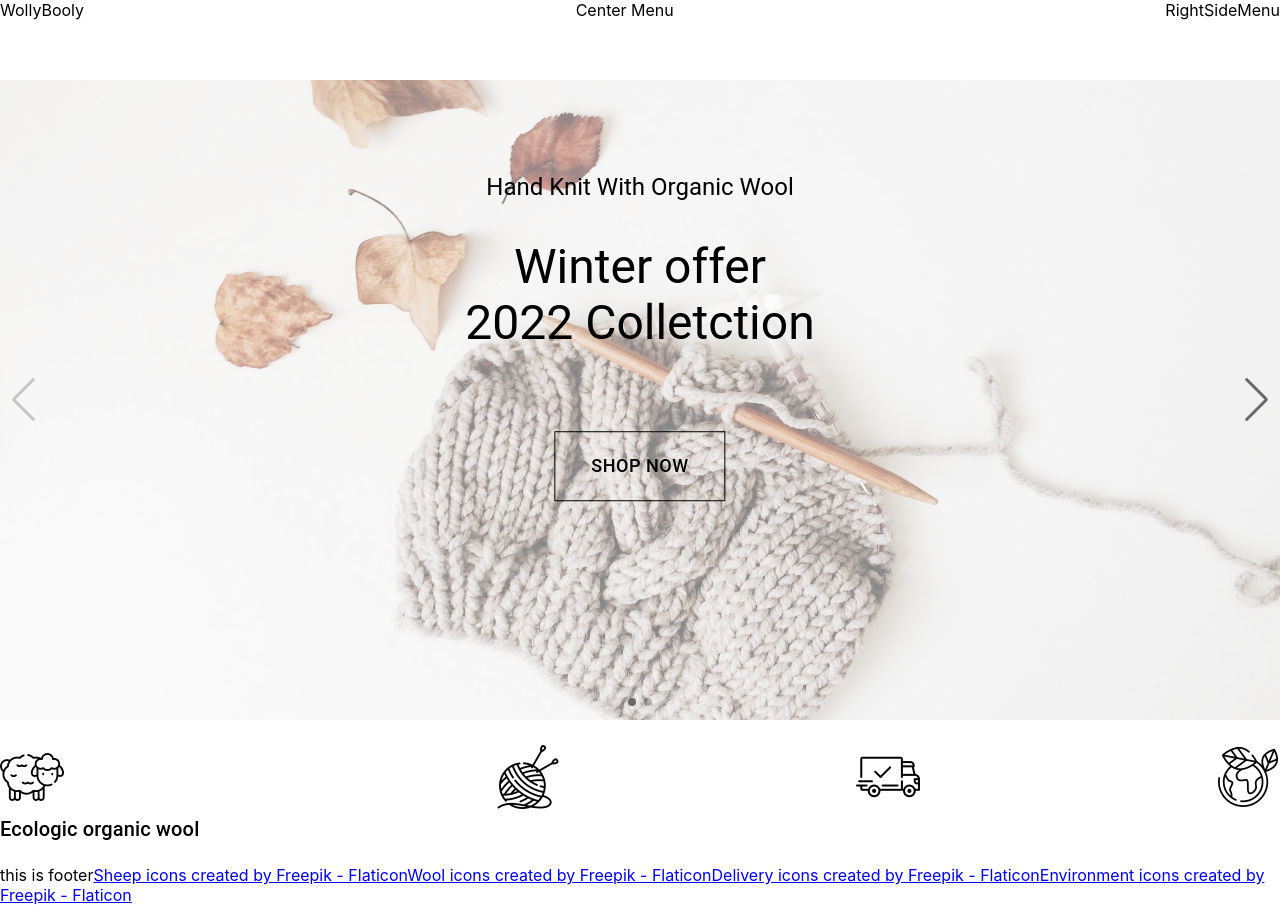
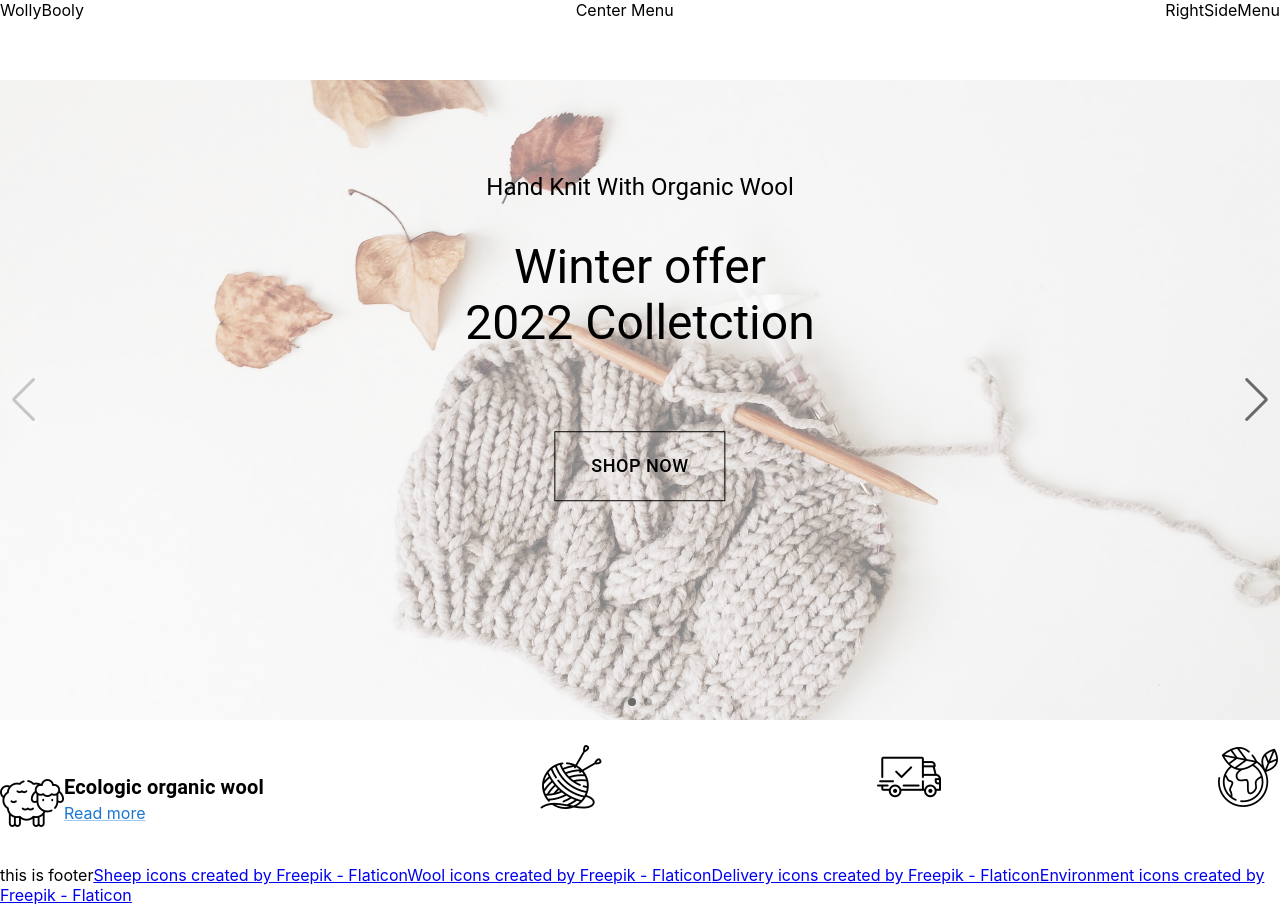
Before and after one commit to GoranAviani/react_web, a React (Create React App) app: page / in a window 1280 px wide. Built offline with nearby package versions, Linux system fonts and the light colour scheme.

Commit message:
Building index page

```diff
--- a/src/components/QuickFacts/QuickFacts.css
+++ b/src/components/QuickFacts/QuickFacts.css
@@ -6,6 +6,9 @@
 }
 
 .quickFactsInfo {
+    display: flex;
+    flex-direction: row;
+    align-self: center;
 }
 
 @media screen and (max-width: 600px) {
--- a/src/components/QuickFacts/QuickFacts.js
+++ b/src/components/QuickFacts/QuickFacts.js
@@ -3,6 +3,7 @@ import './QuickFacts.css'
 import {sheep_64, knitting_64, shipped_64, planet_earth_64} from "../../static/icons/icons";
 import Spacer from "../Spacer";
 import Typography from "@mui/material/Typography";
+import Link from '@mui/material/Link';
 
 const TEXT = {
     weUseOnlyOrganicWool: "Ecologic organic wool",
@@ -20,11 +21,22 @@ const QuickFacts = () => {
             <div className="quickFacts">
 
                 <div className="quickFactsInfo">
-                    <img src={sheep_64}/>
-                    <Typography variant="h6"
-                                component="div">
-                        {TEXT.weUseOnlyOrganicWool}
-                    </Typography>
+                    <div className="quickFactsInfoLeftSide">
+                        <img src={sheep_64}/>
+                    </div>
+                    <div className="quickFactsInfoRightSide">
+                        <Typography sx={{fontWeight: 'bold'}} variant="h6"
+                                    component="div">
+                            {TEXT.weUseOnlyOrganicWool}
+                        </Typography>
+                        <Link
+                            onClick={() => {
+                                console.info("I'm a button.");
+                            }}
+                        >
+                            {TEXT.readMore}
+                        </Link>
+                    </div>
                 </div>
                 <div>
                     <img src={knitting_64}/>
```
